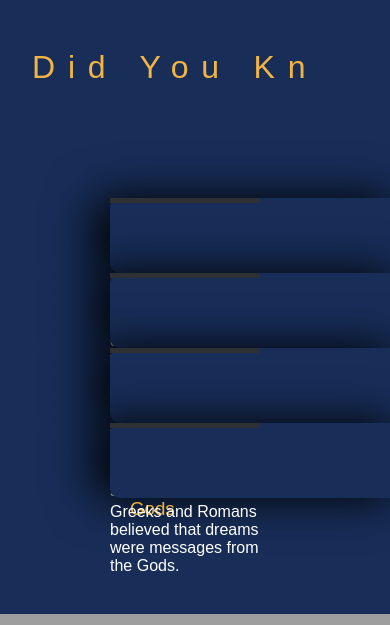
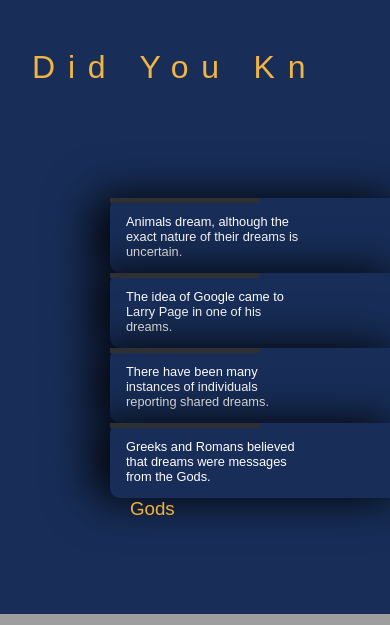
Before and after one commit to sana-al-rayess/OneirAi, a React (Create React App) app in the folder oneirai-frontend/: page / in a window 390 px wide. Shown: the part 2720-3345 px from the top of the page. Built offline with nearby package versions, Linux system fonts and the light colour scheme; grey boxes are pictures that could not be loaded; a web font is replaced by a local one.

Commit message:
frontend: added responsiveness to facts

```diff
--- a/oneirai-frontend/src/components/Facts/facts.css
+++ b/oneirai-frontend/src/components/Facts/facts.css
@@ -120,4 +120,13 @@
     text-align: center;
     font-size: 2rem;
   }
+  .fact{
+
+    color: #fff;
+    width: 120%;
+    margin-top: -4rem;
+    padding-left: 1rem;
+    font-size: 0.8rem;
+  }
+
 }
```
